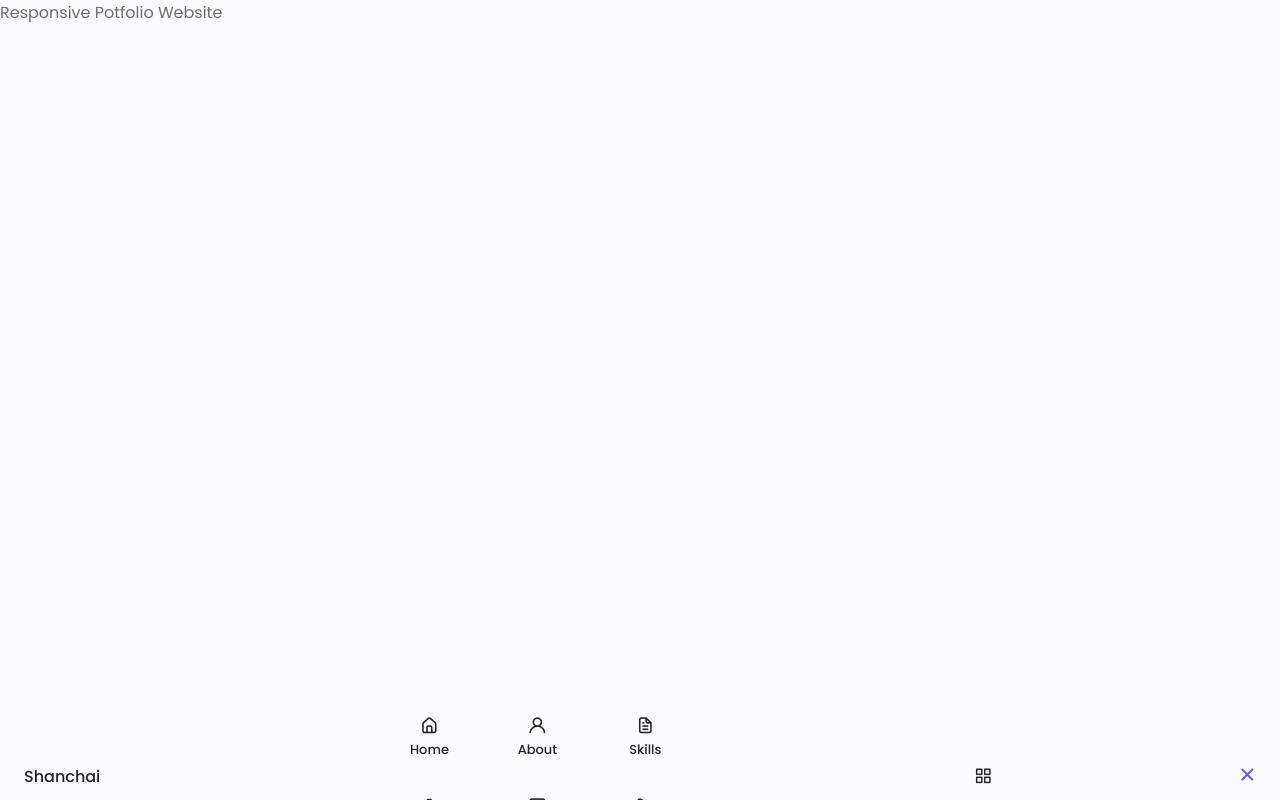
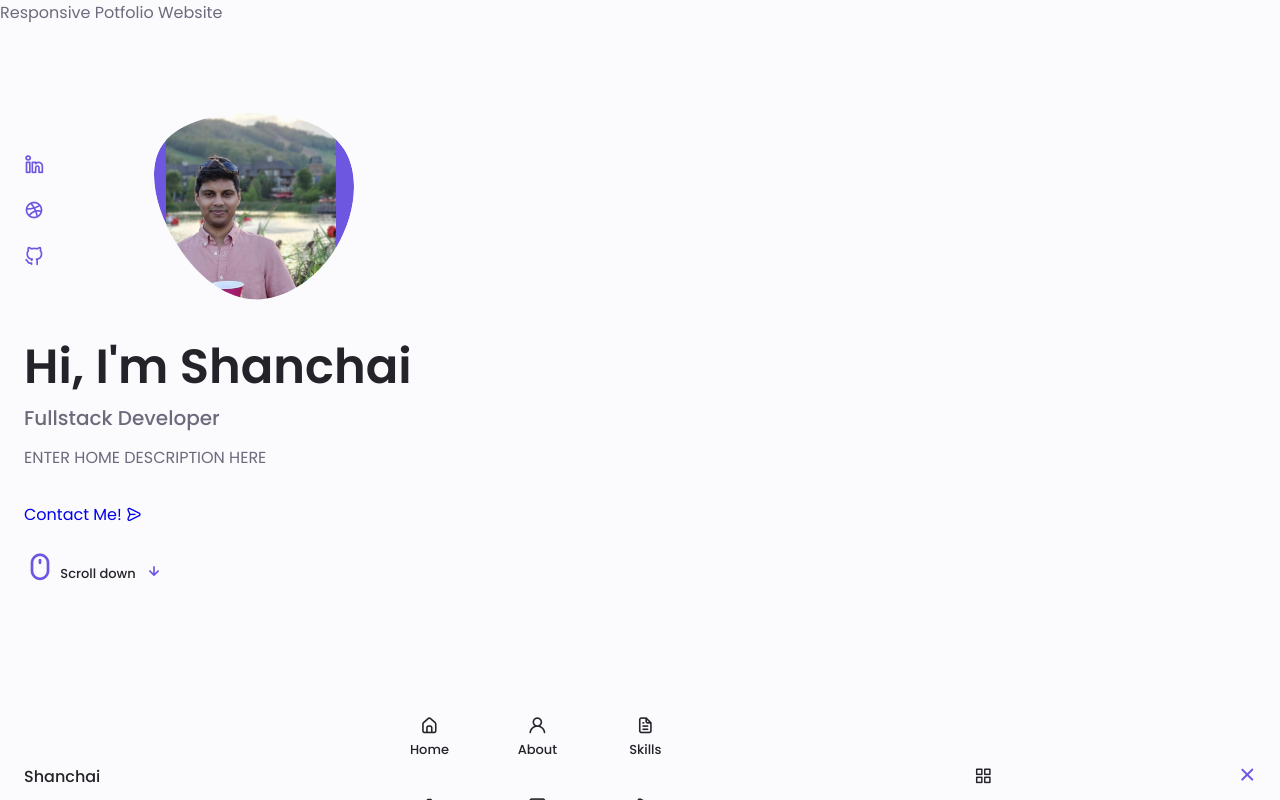
Before and after one commit to ShanchaiZ/WebPortfolio, a plain HTML site: page index.html in a window 1280 px wide. Drawn offline with nearby package versions, Linux system fonts and the light colour scheme.

Commit message:
added tester image and blob shape to home page; added homepage name, description and contact me with icons; completed css styling on the display image

```diff
--- a/assets/css/styles.css
+++ b/assets/css/styles.css
@@ -252,10 +252,91 @@ img{
 
 
 /* ==================== HOME ==================== */
+.home__container{
+    gap:1rem;
+}
 
+.home__content{
+    grid-template-columns: .5fr 3fr;
+    padding-top: 3.5rem;
+    align-items: center;
+}
+
+.home__social{
+    display: grid;
+    grid-template-columns: max-content;
+    row-gap: 1rem;
+}
+
+.home__social-icon{
+    font-size: 1.25rem;
+    color: var(--first-color);
+
+}
+
+.home__social-icon:hover{
+    color: var(--first-color-alt);
+}
+
+.home__blob{
+    width: 200px;
+    fill: var(--first-color);
+}
+
+.home__blob-img{
+    width: 170px;
+}
+
+.home__data{
+    grid-column: 1/3;
+}
+
+.home__title{
+    font-size: var(--big-font-size);
+}
+
+.home__subtitle{
+    font-size: var(--h3-font-size);
+    color: var(--text-color);
+    font-weight: var(--font-medium);
+    margin-bottom: var(--mb-0-75);
+}
+
+.home__description{
+    margin-bottom: var(--mb-2);
+}
+
+.home__scroll{
+    /* display: none; */
+}
+
+.home__scroll-button{
+    color: var(--first-color);
+    transition: .3s;
+}
+
+.home__scroll-button:hover{
+    transform: translateY(.25rem);
+}
+
+.home__scroll-mouse{
+    font-size: 2rem;
+}
+
+.home__scroll-name{
+    font-size: var(--smaller-font-size);
+    color: var(--title-color);
+    font-weight: var(--font-medium);
+    margin-right: var(--mb-0-25);
+}
+
+.home__scroll-arrow{
+    font-size: 1.25rem;
+
+}
 
 /* ==================== BUTTONS ==================== */
-
+/* XXXPICK UP HERE! */
 
 
 /* ==================== ABOUT ==================== */
--- a/index.html
+++ b/index.html
@@ -67,8 +67,73 @@
 
 
 
-    <!-- =================== MAIN =================== -->
+<!-- =================== MAIN =================== -->
+   <main class="main">
+       <!-- =================== HOME =================== -->
+       <section class="home section" id="home">
+        <div class="home__container container grid">
+            <div class="home__content grid">
+                <div class="home__social">
+                    <a href="https://www.linkedin.com/" target="_blank"  class="home__social-icon">
+                        <i class="uil uil-linkedin-alt"></i>
+                    </a>
 
+                    <a href="https://dribbble.com/" target="_blank" class="home__social-icon">
+                        <i class="uil uil-dribbble"></i>
+                    </a>
+
+                    <a href="https://github.com/" target="_blank" class="home__social-icon">
+                        <i class="uil uil-github-alt"></i>
+                    </a>
+                </div>
+
+                <div class="home__img">
+                    <!-- To change size/shape of blob => dont forget to add class="home__blob" afte svg -->
+                    <svg class="home__blob" viewBox="0 0 200 187" xmlns="http://www.w3.org/2000/svg" xmlns:xlink="http://www.w3.org/1999/xlink">
+                        <mask id="mask0" mask-type="alpha">
+                            <path d="M190.312 36.4879C206.582 62.1187 201.309 102.826 182.328 134.186C163.346 165.547
+                            130.807 187.559 100.226 186.353C69.6454 185.297 41.0228 161.023 21.7403 129.362C2.45775
+                            97.8511 -7.48481 59.1033 6.67581 34.5279C20.9871 10.1032 59.7028 -0.149132 97.9666
+                            0.00163737C136.23 0.303176 174.193 10.857 190.312 36.4879Z"/>
+                        </mask>
+                        <g mask="url(#mask0)">
+                            <path d="M190.312 36.4879C206.582 62.1187 201.309 102.826 182.328 134.186C163.346
+                            165.547 130.807 187.559 100.226 186.353C69.6454 185.297 41.0228 161.023 21.7403
+                            129.362C2.45775 97.8511 -7.48481 59.1033 6.67581 34.5279C20.9871 10.1032 59.7028
+                            -0.149132 97.9666 0.00163737C136.23 0.303176 174.193 10.857 190.312 36.4879Z"/>
+                            <!-- To change Portfolio picture=> change image found in the href assests and use x,y coordinates to center the img -->
+                            <image class="home__blob-img" x="12" y="-30" href="assets/img/shanchai.png"/>
+                        </g>
+                    </svg>
+                </div>
+
+                <div class="home__data">
+                    <h1 class="home__title">Hi, I'm Shanchai</h1>
+                    <h3 class="home__subtitle">Fullstack Developer</h3>
+                    <p class="home__description">ENTER HOME DESCRIPTION HERE</p>
+                    <a href="#contact" class="button button--flex">
+                        Contact Me! <i class="uil uil-message button__icon"></i>
+                    </a>
+                </div>
+            </div>
+
+            <div class="home__scroll">
+                <a href="#about" class="home__scroll-button button--flex">
+                    <i class="uil uil-mouse-alt home__scroll-mouse"></i>
+                    <span class="home__scroll-name">Scroll down</span>
+                    <i class="uil uil-arrow-down home__scroll-arrow"></i>
+
+                </a>
+            </div>
+        </div>
+
+       </section>
+       <!-- =================== ABOUT =================== -->
+       <!-- =================== SKILLS =================== -->
+       <!-- =================== QUALIFICATIONS =================== -->
+       <!-- =================== SERVICES =================== -->
+       <!-- =================== PORTFOLIO =================== -->
+   </main>
 
 
 
```
Also changed, not shown: assets/img/blob.svg (added), assets/img/shanchai.png (added).
